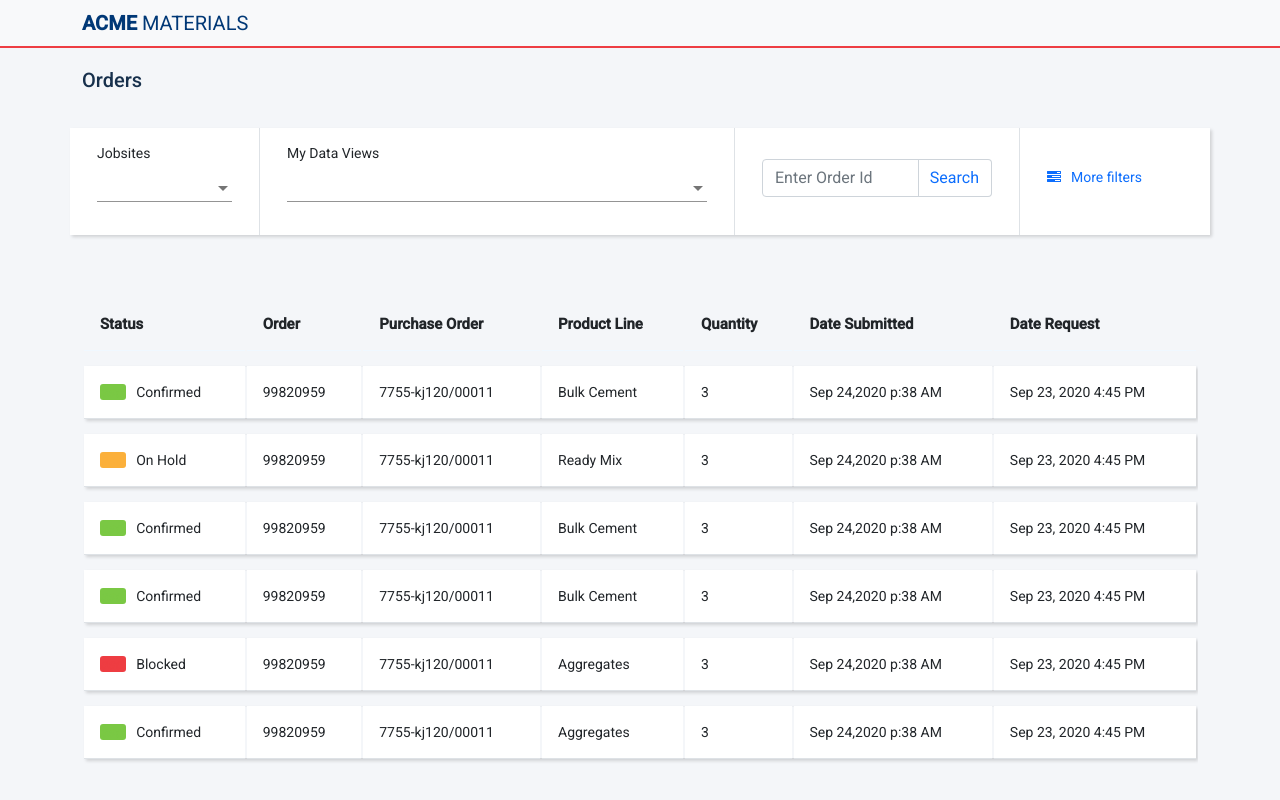
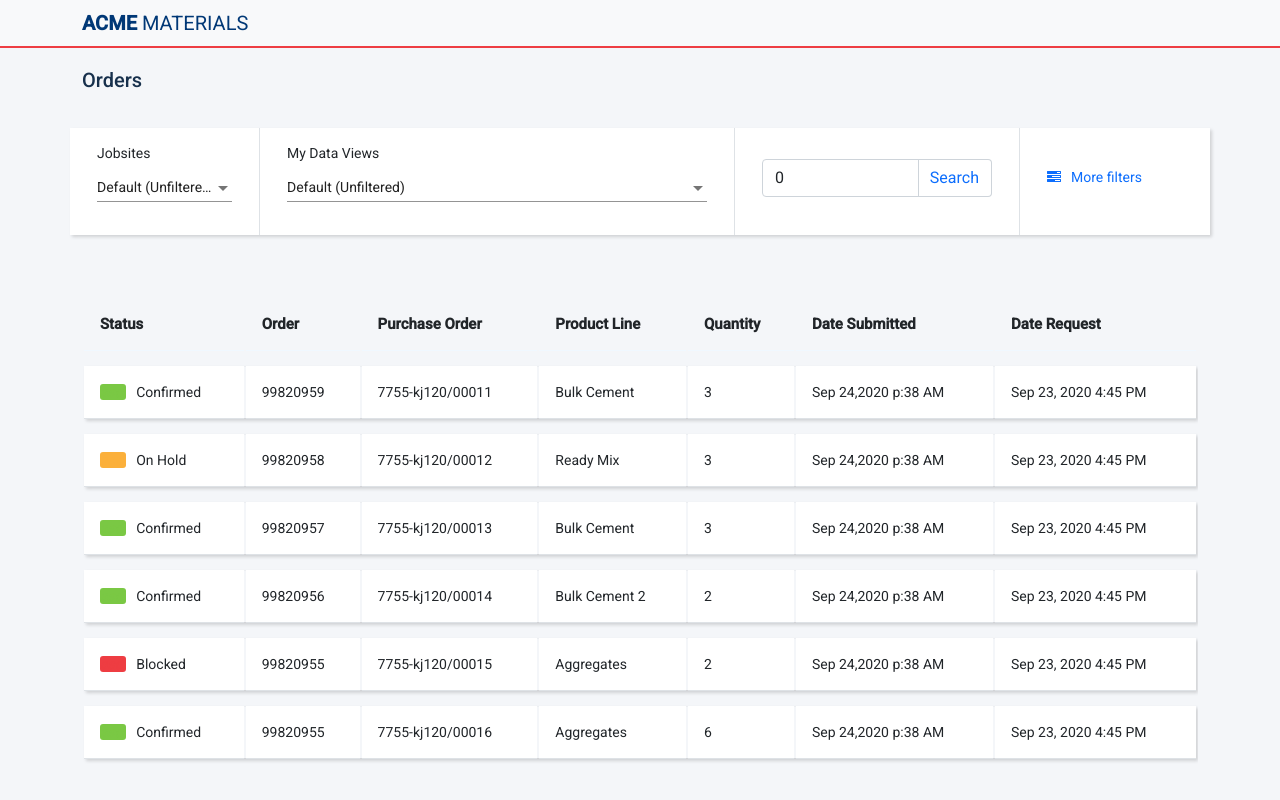
Before and after one commit to nerlerosas/uxTest, an Angular app: page / in a window 1280 px wide. Built offline with nearby package versions, Linux system fonts and the light colour scheme.

Commit message:
add some functionality in filters

```diff
--- a/src/app/app.module.ts
+++ b/src/app/app.module.ts
@@ -13,7 +13,9 @@ import { BrowserAnimationsModule } from '@angular/platform-browser/animations';
 import { MatSliderModule } from '@angular/material/slider';
 import {MatSelectModule} from '@angular/material/select';
 import { NgbModule } from '@ng-bootstrap/ng-bootstrap';
-import { FormsModule, NgForm, NgModel } from '@angular/forms';
+import { FormsModule } from '@angular/forms';
+
+import { MatSnackBarModule } from '@angular/material/snack-bar';
 
 @NgModule({
   declarations: [
@@ -31,6 +33,7 @@ import { FormsModule, NgForm, NgModel } from '@angular/forms';
     MatSelectModule,
     NgbModule,
     FormsModule,
+    MatSnackBarModule,
   ],
   providers: [],
   bootstrap: [AppComponent]
--- a/src/app/components/fillters/fillters.component.css
+++ b/src/app/components/fillters/fillters.component.css
@@ -101,3 +101,17 @@ p {
 .filtered-visible{
     display: block;
 }
+
+.icon-trash{
+    background-color: white;
+    color: #0d6efd;
+    width: 22px;
+    height: 22px;
+    border-radius: 10px;
+    vertical-align: middle;
+    padding: 5px;
+}
+
+.jobsitePaddingLeft{
+    padding-left: 17px;
+}
--- a/src/app/components/fillters/fillters.component.html
+++ b/src/app/components/fillters/fillters.component.html
@@ -4,10 +4,13 @@
         <div class="filter-container ">
             <p> Jobsites </p>
             <mat-form-field class="select-job-site w-100">
-                <mat-select  >
-                  <mat-option value="red">Red</mat-option>
-                  <mat-option value="green">Green</mat-option>
-                  <mat-option value="blue">Blue</mat-option>
+                <mat-select (selectionChange)="setJobsiteSelected()" [(value)]="filtersPrincipal.jobSite" >
+                    <mat-option value="" > Default (Unfiltered) </mat-option>
+                    <mat-option *ngFor="let item of jobSites" [value]="item">
+                        <div [ngClass]="{'jobsitePaddingLeft': item != filtersPrincipal.jobSite}" class="option-data-view-select-content">
+                            <i [ngClass]="{'fa-check': item === filtersPrincipal.jobSite}" class="fa"></i> <span class="w-80" > {{item}} </span>
+                        </div>
+                    </mat-option>
                 </mat-select>
             </mat-form-field>
 
@@ -17,10 +20,13 @@
         <div class="filter-container">
             <label> My Data Views </label>
             <mat-form-field class="select-job-site w-100">
-                <mat-select  >
-                  <mat-option value="red">Red</mat-option>
-                  <mat-option value="green">Green</mat-option>
-                  <mat-option value="blue">Blue</mat-option>
+                <mat-select (selectionChange)="setFiltersSaved()" [(value)]="filtersPrincipal.myDataView">
+                    <mat-option value="" > Default (Unfiltered) </mat-option>
+                    <mat-option  *ngFor="let item of dataViews" [value]="item.name">
+                        <div class="d-flex justify-content-between option-data-view-select-content">
+                            <span>  {{ item.name }} </span> <i (click)="trashDataView()" class="icon-trash mt-3 mb-3 fa fa-trash"></i>
+                        </div>
+                    </mat-option>
                 </mat-select>
             </mat-form-field>
         </div>
@@ -28,7 +34,7 @@
     <div class="col-md-3 border-end d-flex">
         <div class="filter-container">
             <div class="input-group mt-3">
-                <input type="text" class="form-control" id="autoSizingInputGroup" placeholder="Enter Order Id">
+                <input [(ngModel)]="filters.orderId" (keydown)="changeValueFilter()" type="text" class="form-control" id="autoSizingInputGroup" placeholder="Enter Order Id">
                 <div class="input-group-text sean">Search</div>
             </div>
         </div>
@@ -44,9 +50,11 @@
 <div class="row filters-body border-right border-top pt-2 pb-2" *ngIf="filtered" >
     <div class="col-md-8 p-3">
         <span *ngIf="filters.status != ''" class="option-selected pr-2 mr-2">Status: {{ filters.status }} <a (click)="emptyFilter('status')" class="pl-2 cian close-filter-selected"> X </a> </span>
+        <span *ngIf="filters.purcharseOrder != ''" class="option-selected pr-2 mr-2"> Purcharse Order: {{ filters.purcharseOrder }} <a (click)="emptyFilter('purcharseOrder')" class="pl-2 cian close-filter-selected"> X </a> </span>
         <span *ngIf="filters.productLine != ''" class="option-selected pr-2 mr-2" > Product Line: {{ filters.productLine }} <a (click)="emptyFilter('productLine')" class="cian pl-2 close-filter-selected"> X </a> </span>
         <span *ngIf="filters.jobsite != ''" class="option-selected pr-2 mr-2" > Jobsite: {{ filters.jobsite }} <a (click)="emptyFilter('jobsite')" class="cian pl-2 close-filter-selected"> X </a> </span>
         <span *ngIf="filters.quantity > 0" class="option-selected pr-2 mr-2" > Quantity: {{ filters.quantity }} <a (click)="emptyFilter('quantity')" class="cian pl-2 close-filter-selected"> X </a> </span>
+        <span *ngIf="filters.orderId > 0" class="option-selected pr-2 mr-2" > Order Id: {{ filters.orderId }} <a (click)="emptyFilter('orderId')" class="cian pl-2 close-filter-selected"> X </a> </span>
     </div>
     <div class="col-md-4 p-3 d-flex flex-row-reverse">
         <span (click)="clearFilter()" class="cian close-filter-selected">Clear All Filters</span>
@@ -72,7 +80,7 @@
 
                 <div class="col-md-6">
                     <div class="mb-3">
-                        <label for="exampleFormControlInput1" class="form-label">Jobsites</label>
+                        <label  class="form-label">Jobsites</label>
                         <select [(ngModel)]="filters.jobsite" class="form-select" aria-label="Default select example">
                             <option *ngFor="let item of jobSites" value="{{item}}"> {{ item }} </option>
                         </select>
@@ -80,7 +88,7 @@
                 </div>
                 <div class="col-md-6">
                     <div class="mb-3">
-                        <label for="exampleFormControlInput1" class="form-label">Product Line</label>
+                        <label  class="form-label">Product Line</label>
                         <select [(ngModel)]="filters.productLine" class="form-select" aria-label="Default select example">
                             <option *ngFor="let item of productLine" value="{{item}}">{{item}}</option>
                         </select>
@@ -89,7 +97,7 @@
 
                 <div class="col-md-6">
                     <div class="mb-3">
-                        <label for="exampleFormControlInput1" class="form-label">Statuses</label>
+                        <label  class="form-label">Statuses</label>
                         <select [(ngModel)]="filters.status" class="form-select" aria-label="Default select example">
                             <option *ngFor="let item of statusOrder" value="{{item}}"> {{ item }}</option>
                         </select>
@@ -97,7 +105,7 @@
                 </div>
                 <div class="col-md-6">
                     <div class="mb-3">
-                        <label for="exampleFormControlInput1" class="form-label">Quantity</label>
+                        <label  class="form-label">Quantity</label>
 
                         <div class="input-group mb-3">
                             <div class="input-group-prepend">
@@ -114,23 +122,29 @@
 
                 <div class="col-md-6">
                     <div class="mb-3">
-                        <label for="exampleFormControlInput1" class="form-label">Order Number</label>
-                        <input type="text" class="form-control" id="orderNumber" >
+                        <label  class="form-label">Order Number</label>
+                        <input [(ngModel)]="filters.orderId" type="text"  maxlength="25" class="form-control" id="orderNumber" >
                     </div>
                 </div>
                 <div class="col-md-6">
                     <div class="mb-3">
-                        <label for="exampleFormControlInput1" class="form-label">Purchase Order</label>
-                        <input type="text" class="form-control" id="purchaseOrder" >
+                        <label  class="form-label">Purchase Order</label>
+                        <input [(ngModel)]="filters.purcharseOrder"  maxlength="50" type="text" class="form-control" id="purchaseOrder" >
                     </div>
                 </div>
                 <div class="col-md-12">
                     <div class="mb-3">
                         <div class="form-check">
-                            <input class="form-check-input" type="checkbox" value="" id="flexCheckDefault">
+                            <input  [checked]="saveFilters" [(ngModel)]="saveFilters" class="form-check-input" type="checkbox" value="" id="flexCheckDefault">
                             <label class="form-check-label" for="flexCheckDefault">
                             Save filtering criteria as  <b>Data View </b>
                             </label>
+                        </div>
+                    </div>
+                    <div class="row" *ngIf="saveFilters">
+                        <div class="mt-3">
+                            <label  class="form-label"> Data view name</label>
+                            <input [(ngModel)]="dataViewName" type="text" maxlength="100" class="form-control" id="dataViewName" placeholder="please write a data view name">
                         </div>
                     </div>
                 </div>
@@ -144,7 +158,7 @@
             <hr>
             <div class="row">
                 <div class="col-md-6 text-left">
-                    <span class="sean" ((click)="clearFilter()" > Clear All Filters</span>
+                    <span class="sean hover-efect" (click)="clearFilter()" > Clear All Filters</span>
                 </div>
                 <div class="col-md-6 d-flex flex-row-reverse">
                     <button type="button" class="btn-save-filters" (click)="aplyFilters()"> Apply Filters </button>
--- a/src/app/components/fillters/fillters.component.ts
+++ b/src/app/components/fillters/fillters.component.ts
@@ -2,6 +2,10 @@ import { Component, OnInit } from '@angular/core';
 import {ViewChild, ElementRef} from '@angular/core';
 import { NgbModal } from '@ng-bootstrap/ng-bootstrap';
 import { OrderService } from 'src/app/services/order.service';
+
+import { Output, EventEmitter } from '@angular/core';
+import {MatSnackBar} from '@angular/material/snack-bar';
+
 
 @Component({
   selector: 'app-filters',
@@ -10,27 +14,35 @@ import { OrderService } from 'src/app/services/order.service';
 })
 export class FilltersComponent implements OnInit {
 
+  //Todo::outpots to filters.
+  @Output() filtersEvent = new EventEmitter<any>();
+
   @ViewChild('modalMensaje') modal: ElementRef;
 
   statusOrder : string[] = [];
   productLine : string[] = [];
   jobSites : string[] = [];
   filtered : boolean =  false;
+  saveFilters : boolean = false;
+  dataViewName: string = '';
+  dataViews = [];
+
+  filtersPrincipal:any = {
+    jobSite : '',
+    myDataView : '',
+    orderId : ''
+  }
 
   filters:any = {
+    orderId : 0,
     quantity : 0,
     status : '',
     productLine : '',
-    jobsite : ''
+    jobsite : '',
+    purcharseOrder : ''
   }
 
-  // quantity : number = 0;
-  // statusSelected : string = '';
-  // productLineSelected : string = '';
-  // jobSiteSelected : string = '';
-
-
-  constructor(private modalService: NgbModal, private _orderService :OrderService) {
+  constructor(private modalService: NgbModal, private _orderService :OrderService, private _snackBar: MatSnackBar) {
     this.statusOrder = this._orderService.getStatus();
     this.productLine = this._orderService.getProductLine();
     this.jobSites = this._orderService.getJobSites();
@@ -39,20 +51,72 @@ export class FilltersComponent implements OnInit {
   ngOnInit(): void {
   }
 
+  changeValueFilter() {
+    this.filtersEvent.emit(this.filters);
+  }
+
   openModal(modal) :void {
     this.modalService.open(modal, { size: 'lg'});
   }
 
   aplyFilters() :void{
+    if(this.saveFilters){
+        if(this.dataViewName == ""){
+           this._snackBar.open("Data view name is requiered", 'Info',{
+            duration: 3000
+          });
+          return
+        }
+
+      const newDataView = { name : this.dataViewName, filters : {...this.filters} };
+      this.dataViews.push(newDataView);
+      this.saveFilters = false;
+      this.dataViewName = '';
+    }
     this.checkFilters();
     this.modalService.dismissAll();
   }
 
+
+  setJobsiteSelected():void{
+    if(this.filtersPrincipal.jobSite != "")
+      this.filters.jobsite = this.filtersPrincipal.jobSite;
+    else
+      this.filters.jobsite = "";
+
+    this.checkFilters();
+  }
+
+  setFiltersSaved():void{
+    if(this.filtersPrincipal.myDataView != ""){
+      const info = this.dataViews.find( r => r.name == this.filtersPrincipal.myDataView );
+      this.filters = {...info.filters};
+    }else{
+      this.filters = {
+        orderId : 0,
+        quantity : 0,
+        status : '',
+        productLine : '',
+        jobsite : '',
+        purcharseOrder : ''
+      }
+    }
+    this.checkFilters();
+  }
+
   clearFilter():void{
-    this.filtered = false;
+    this.saveFilters = false;
+    this.dataViewName = '';
     this.filters.jobsite ='';
     this.filters.status ='';
     this.filters.productLine ='';
+    this.filters.purcharseOrder ='';
+    this.filters.quantity = 0;
+    this.filters.orderId = 0;
+    this.filtersPrincipal.myDataView = "";
+    this.filtersPrincipal.jobSite = "";
+    this.modalService.dismissAll();
+    this.checkFilters();
   }
 
   addQuantity() :void{
@@ -80,6 +144,12 @@ export class FilltersComponent implements OnInit {
       case 'quantity':
           this.filters.quantity = 0;
         break;
+      case 'orderId':
+          this.filters.orderId = 0;
+        break;
+      case 'purcharseOrder':
+          this.filters.purcharseOrder = '';
+        break;
 
       default:
         break;
@@ -88,11 +158,27 @@ export class FilltersComponent implements OnInit {
   }
 
   checkFilters():void{
-    if(this.filters.productLine != '' || this.filters.status != '' || this.filters.jobsite != '' || this.filters.quantity > 0){
+    if(
+        this.filters.purcharseOrder != ''
+        || this.filters.productLine != ''
+        || this.filters.status != ''
+        || this.filters.jobsite != ''
+        || this.filters.quantity > 0
+        || this.filters.orderId > 0
+    ){
       this.filtered = true;
-      //TODO:: aplicar el filtrado a los
-    } else
+    } else{
+      this.filtersPrincipal.myDataView = "";
+      this.filtersPrincipal.jobSite = "";
       this.filtered = false;
+    }
+
+    this.changeValueFilter();
+  }
+
+  trashDataView():void{
+    this.filtersPrincipal.myDataView = "";
+    alert("seguro de eliminar?");
   }
 
 }
--- a/src/app/components/table/table.component.html
+++ b/src/app/components/table/table.component.html
@@ -5,7 +5,7 @@
         </div>
     </div>
 
-    <app-filters></app-filters>
+    <app-filters (filtersEvent)="aplyFilters($event)" ></app-filters>
 
     <div class="row mt-5">
         <div class="col-md-12">
--- a/src/app/components/table/table.component.ts
+++ b/src/app/components/table/table.component.ts
@@ -1,5 +1,6 @@
 import { Component, OnInit, OnDestroy } from '@angular/core';
 import {  Subscription } from 'rxjs';
+import {  finalize } from 'rxjs/operators';
 import { OrderService } from 'src/app/services/order.service';
 
 @Component({
@@ -10,23 +11,40 @@ import { OrderService } from 'src/app/services/order.service';
 export class TableComponent implements OnInit, OnDestroy {
 
   data = [];
-  suscriber : Subscription ;
+  suscriber$ : Subscription ;
   loading : boolean = true;
+
+  filters:any = {
+    status : "",
+    orderId :  "",
+    productLine: "",
+    jobsite: "",
+    quantity : 0
+  }
 
   constructor(private _orderService : OrderService) { }
 
   ngOnInit(): void {
-    setTimeout(() => {
-      this.suscriber = this._orderService.getOrders()
-      .subscribe( response => {
-        this.data = response;
-        this.loading = false;
-       })
-    }, 2000);
+    this.suscriber$ = this._orderService.getOrders(this.filters)
+    .pipe( finalize( () => this.loading = false ))
+    .subscribe( response => {
+      console.log("RESPONSE:::", response)
+      this.data = response
+    });
   }
 
   ngOnDestroy(): void {
-    this.suscriber.unsubscribe();
+    this.suscriber$.unsubscribe();
+  }
+
+  aplyFilters(filter):void{
+    this.loading = true;
+    setTimeout(() => {
+      this._orderService.getOrdersFiltered(filter).subscribe( response => {
+        this.data = response;
+        this.loading = false;
+      })
+    }, 500);
   }
 
 }
--- a/src/app/services/order.service.ts
+++ b/src/app/services/order.service.ts
@@ -1,31 +1,28 @@
 import { Injectable } from '@angular/core';
-import { Observable } from 'rxjs';
+import { Observable, of } from 'rxjs';
+import { delay, filter , map } from 'rxjs/operators';
 
 @Injectable({
   providedIn: 'root'
 })
 export class OrderService {
 
-
+  //SIMULATION API
   data = [
-    { status : "Confirmed", order : 99820959, purcharseOrder : "7755-kj120/00011", productLine : "Bulk Cement", quantity : 3, dateSubited : "Sep 24,2020 p:38 AM", dateRequest : "Sep 23, 2020 4:45 PM" },
-    { status : "On Hold", order : 99820959, purcharseOrder : "7755-kj120/00011", productLine : "Ready Mix", quantity : 3, dateSubited : "Sep 24,2020 p:38 AM", dateRequest : "Sep 23, 2020 4:45 PM" },
-    { status : "Confirmed", order : 99820959, purcharseOrder : "7755-kj120/00011", productLine : "Bulk Cement", quantity : 3, dateSubited : "Sep 24,2020 p:38 AM", dateRequest : "Sep 23, 2020 4:45 PM" },
-    { status : "Confirmed", order : 99820959, purcharseOrder : "7755-kj120/00011", productLine : "Bulk Cement", quantity : 3, dateSubited : "Sep 24,2020 p:38 AM", dateRequest : "Sep 23, 2020 4:45 PM" },
-    { status : "Blocked", order : 99820959, purcharseOrder : "7755-kj120/00011", productLine : "Aggregates", quantity : 3, dateSubited : "Sep 24,2020 p:38 AM", dateRequest : "Sep 23, 2020 4:45 PM" },
-    { status : "Confirmed", order : 99820959, purcharseOrder : "7755-kj120/00011", productLine : "Aggregates", quantity : 3, dateSubited : "Sep 24,2020 p:38 AM", dateRequest : "Sep 23, 2020 4:45 PM" },
+    { jobsite : "First Avenue" , status : "Confirmed", order : 99820959, purcharseOrder : "7755-kj120/00011", productLine : "Bulk Cement", quantity : 3, dateSubited : "Sep 24,2020 p:38 AM", dateRequest : "Sep 23, 2020 4:45 PM" },
+    { jobsite : "Centenial Mall" , status : "On Hold", order : 99820958, purcharseOrder : "7755-kj120/00012", productLine : "Ready Mix", quantity : 3, dateSubited : "Sep 24,2020 p:38 AM", dateRequest : "Sep 23, 2020 4:45 PM" },
+    { jobsite : "North Bridge" , status : "Confirmed", order : 99820957, purcharseOrder : "7755-kj120/00013", productLine : "Bulk Cement", quantity : 3, dateSubited : "Sep 24,2020 p:38 AM", dateRequest : "Sep 23, 2020 4:45 PM" },
+    { jobsite : "First Avenue" , status : "Confirmed", order : 99820956, purcharseOrder : "7755-kj120/00014", productLine : "Bulk Cement 2", quantity : 2, dateSubited : "Sep 24,2020 p:38 AM", dateRequest : "Sep 23, 2020 4:45 PM" },
+    { jobsite : "First Avenue" , status : "Blocked", order : 99820955, purcharseOrder : "7755-kj120/00015", productLine : "Aggregates", quantity : 2, dateSubited : "Sep 24,2020 p:38 AM", dateRequest : "Sep 23, 2020 4:45 PM" },
+    { jobsite : "North Bridge" , status : "Confirmed", order : 99820955, purcharseOrder : "7755-kj120/00016", productLine : "Aggregates", quantity : 6, dateSubited : "Sep 24,2020 p:38 AM", dateRequest : "Sep 23, 2020 4:45 PM" },
   ];
 
+  statusOrder : string[] = ['Confirmed','On Hold','Blocked'];
+  productLine : string[] = ['Bulk Cement','Bulk Cement 2', 'Ready Mix','Aggregates'];
+  jobSites    : string[] = [ "First Avenue", "Centenial Mall", "North Bridge"];
 
-  statusOrder : string[] = ['Confirmed','On Hold','Blocked'];
-  productLine : string[] = ['Bulk Cement','Ready Mix','Aggregates'];
-  jobSites : string[] = ['Jobsite 1','Jobsite 2','Jobsite 3','Jobsite 4','Jobsite 5'];
 
   constructor() { }
-
-  getOrders () : Observable<any>{
-    return new Observable( observer => observer.next(this.data));
-  }
 
   getJobSites() {
     return this.jobSites;
@@ -40,4 +37,52 @@ export class OrderService {
   }
 
 
+  getOrders (filters) : Observable<any>{
+    return of(this.data).pipe(
+      map( (registro) => {
+        return  registro.filter( (r:any):any => {
+          return r;
+          // return (r.status == filters.status && filters.status != "")
+          // || (r.order.toString().includes(filters.orderId))
+          // || (r.productLine == filters.productLine )
+          // || (r.purcharseOrder.includes(filters.purcharseOrder))
+          // || (r.quantity == filters.quantity )
+        })
+      } )
+      , delay(1000) );
+  }
+
+
+  getOrdersFiltered(filters) : Observable<any>{
+
+    return new Observable( observer => {
+      let response =  this.data;
+
+      if(parseInt(filters.orderId) != 0){
+        response = response.filter( row =>  row.order.toString().includes(filters.orderId) );
+        observer.next(response);
+      }
+
+      if(filters.status != "")
+        response = response.filter( row => filters.status == row.status );
+
+      if(filters.productLine != "")
+        response = response.filter( row => filters.productLine == row.productLine );
+
+      if(filters.jobsite != "")
+        response = response.filter( row => filters.jobsite == row.jobsite );
+
+
+      if(filters.purcharseOrder != "")
+        response = response.filter( row => row.purcharseOrder.includes(filters.purcharseOrder) );
+
+
+      if(parseInt(filters.quantity) != 0)
+        response = response.filter( row => filters.quantity == row.quantity );
+
+      observer.next(response);
+    });
+  }
+
+
 }
--- a/src/styles.css
+++ b/src/styles.css
@@ -8,3 +8,7 @@ body { margin: 0; font-family: Roboto, "Helvetica Neue", sans-serif; }
 .sean{
     color: #0d6efd;
 }
+
+.hover-efect{
+    cursor: pointer;
+}
```
